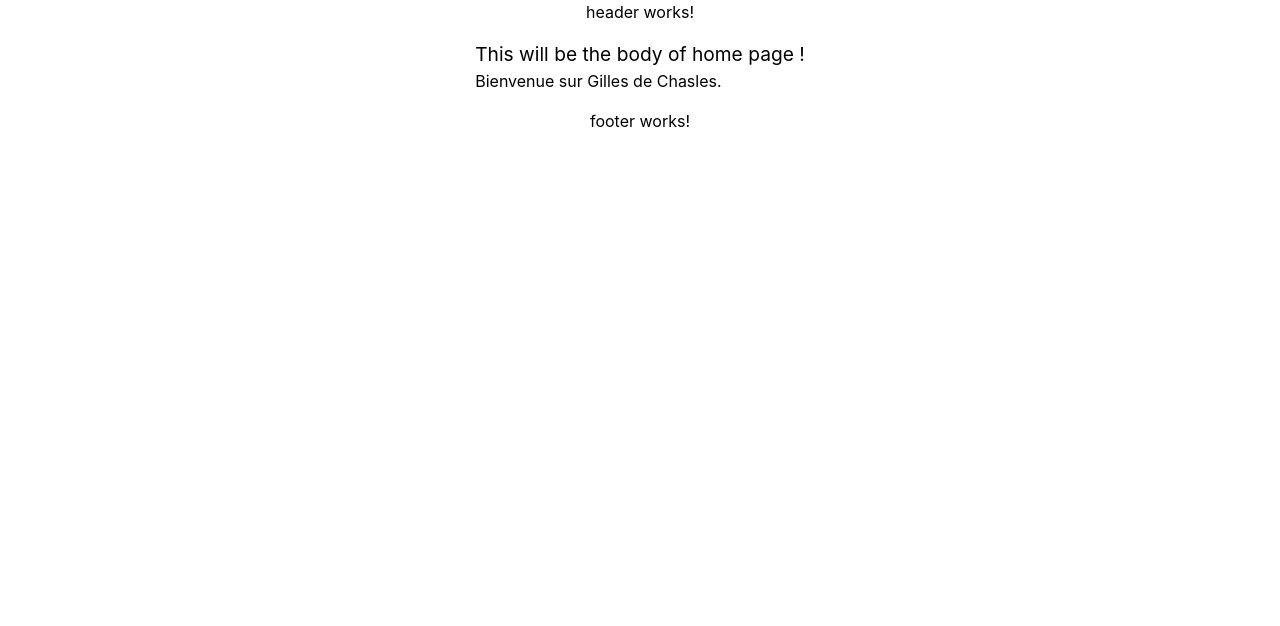
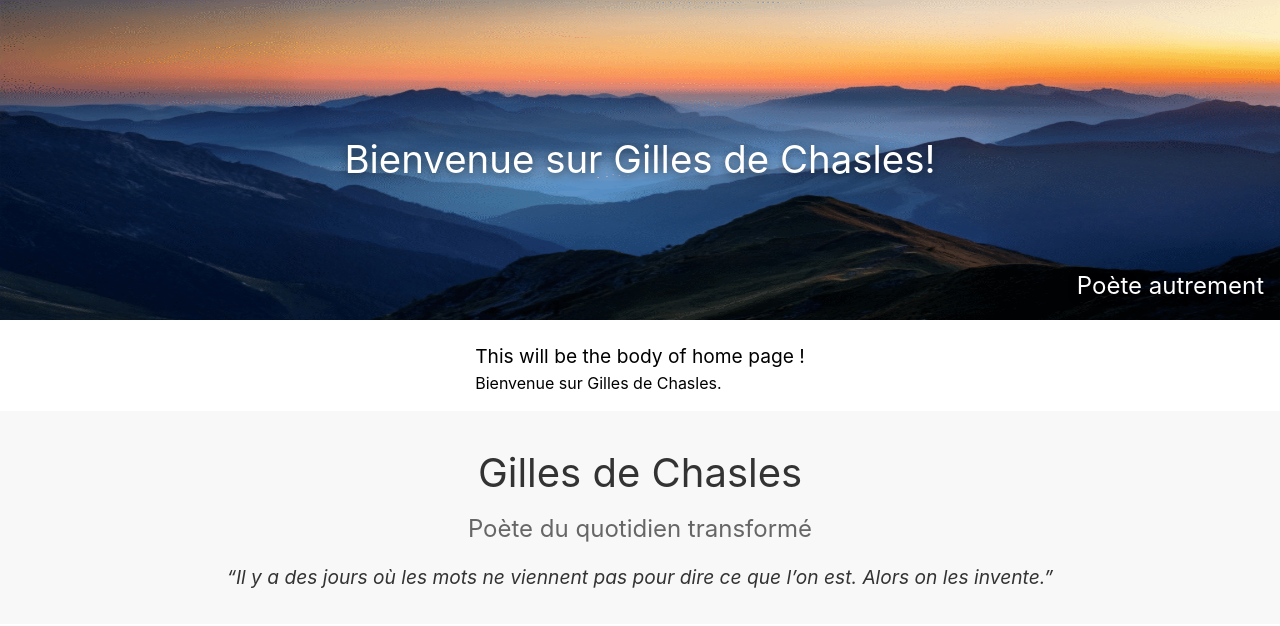
Before and after one commit to gaspachoo/GillesdeChasles, an Angular app in the folder front/: page / in a window 1280 px wide. Shown: the top 626 px of the page. Built offline with nearby package versions, Linux system fonts and the light colour scheme.

Commit message:
[FRONT] edit header and footer

```diff
--- a/front/src/app/layout/footer/footer.css
+++ b/front/src/app/layout/footer/footer.css
@@ -1,3 +1,24 @@
-p {
+.footer {
+    padding: 2rem 1rem;
+    background-color: #f8f8f8;
+    color: #333;
     text-align: center;
 }
+
+.footer__title {
+    font-size: 2.5rem;
+    margin-bottom: 0.5rem;
+}
+
+.footer__subtitle {
+    font-size: 1.5rem;
+    margin-bottom: 1rem;
+    font-weight: normal;
+    color: #666;
+}
+
+.footer__quote {
+    font-size: 1.2rem;
+    font-style: italic;
+    margin: 0;
+}
--- a/front/src/app/layout/footer/footer.html
+++ b/front/src/app/layout/footer/footer.html
@@ -1 +1,6 @@
-<p>footer works!</p>
+<footer class="footer">
+    <h1 class="footer__title">Gilles de Chasles</h1>
+    <h2 class="footer__subtitle">Poète du quotidien transformé</h2>
+    <p class="footer__quote">“Il y a des jours où les mots ne viennent pas pour dire ce que l’on est. Alors on les
+        invente.”</p>
+</footer>
--- a/front/src/app/layout/header/header.css
+++ b/front/src/app/layout/header/header.css
@@ -1,3 +1,33 @@
-p{
-    text-align: center;
+.header {
+    position: relative;
+    display: inline-block;
+    width: 100%;
 }
+
+.header__img {
+    display: block;
+    width: 100%;
+    height: 20rem;
+}
+
+.header__title {
+    position: absolute;
+    inset: 0;
+    margin: 0;
+    display: flex;
+    align-items: center;
+    justify-content: center;
+    color: #fff;
+    font-size: clamp(1.8rem, 3vw, 3rem);
+    text-shadow: 0 2px 10px rgba(0, 0, 0, 0.5);
+}
+
+.header__subtitle {
+    position: absolute;
+    bottom: 1rem;
+    right: 1rem;
+    margin: 0;
+    color: #fff;
+    font-size: clamp(1rem, 2vw, 1.5rem);
+    text-shadow: 0 2px 10px rgba(0, 0, 0, 0.5);
+}
--- a/front/src/app/layout/header/header.html
+++ b/front/src/app/layout/header/header.html
@@ -1 +1,5 @@
-<p>header works!</p>
+<header class="header">
+    <img class="header__img" src="/assets/images/banniere.png" alt="Banniere Gilles de Chasles">
+    <h1 class="header__title">Bienvenue sur Gilles de Chasles!</h1>
+    <h2 class="header__subtitle">Poète autrement</h2>
+</header>
```
Also changed, not shown: front/src/assets/images/banniere.png (added).
